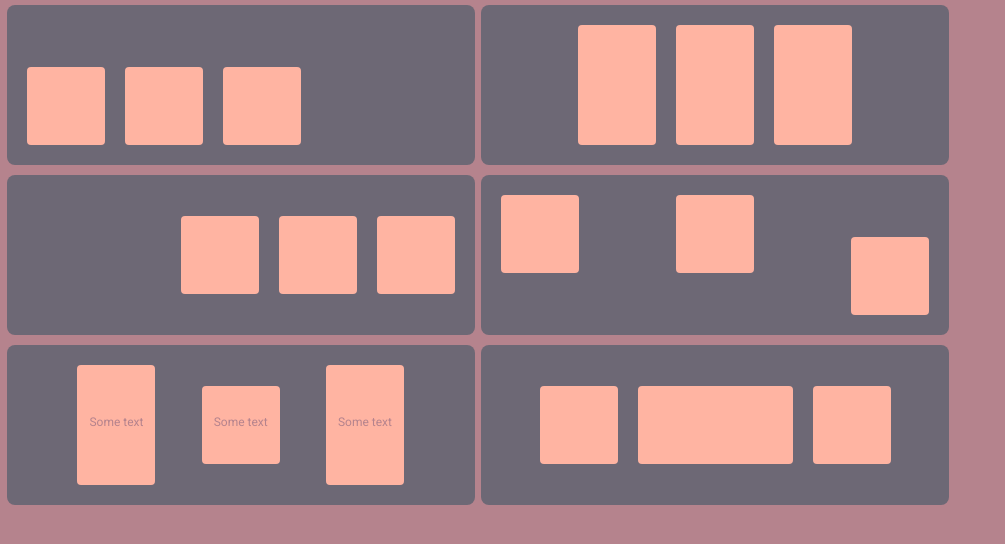
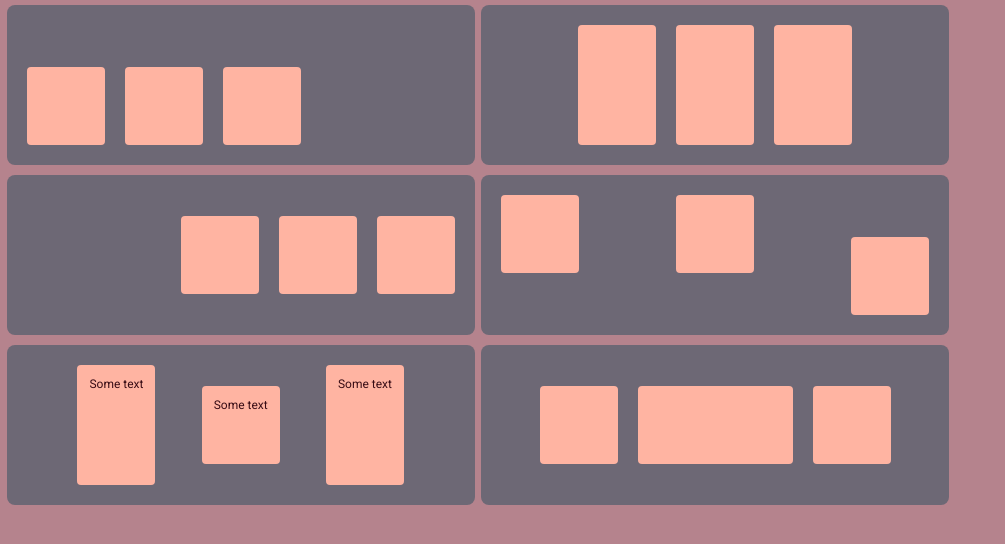
Before and after one commit to idamari-thall/flexbox-squares, a plain HTML site: page index.html in a window 1280 px wide. Shown: the whole page, without its empty margins (0-1005 px from the left). Drawn offline with Linux system fonts and the light colour scheme.

Commit message:
middle card text

```diff
--- a/styles/index.css
+++ b/styles/index.css
@@ -1,5 +1,3 @@
-/* Endast texten kvar. */
-
 body {
     background-color: #b5838d;
 }
@@ -83,36 +81,30 @@ Ge gärna något tips på hur jag hade kunnat göra för att få det så i så f
 
 .container-bottom-left__card-first {
     margin-left: 4.5px;
+    align-self: stretch;
     display: flex;
     justify-content: center;
-    align-items: center;
-    align-self: stretch;
 }
 
 .container-bottom-left__card-middle {
     display: flex;
     justify-content: center;
-    align-items: center;
 }
 
 .container-bottom-left__card-last {
     margin-right: 4.5px;
+    align-self: stretch;
     display: flex;
     justify-content: center;
-    align-items: center;
-    align-self: stretch;
 }
 
 p {
-    color: #b5838d;
+    color: #380c15;
     font-family: 'Roboto', sans-serif;
     font-style: normal;
     font-weight: 400;
     font-size: 12px;
     line-height: 14px;
-    margin-bottom: 19px;
-    /*När jag räknar så blir det rätt att flytta upp texten 19px
-    men det ser inte rätt ut och förstår inte varför.*/
 }
 
 
@@ -134,4 +126,5 @@ p {
 #ffb4a2
 #e5989b
 #b5838d
-#6d6875 */
+#6d6875
+#380c15 */
```
